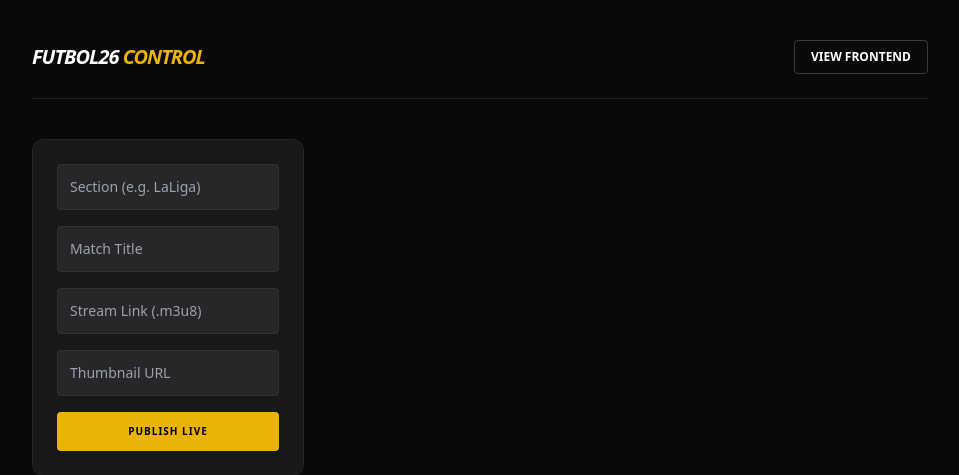
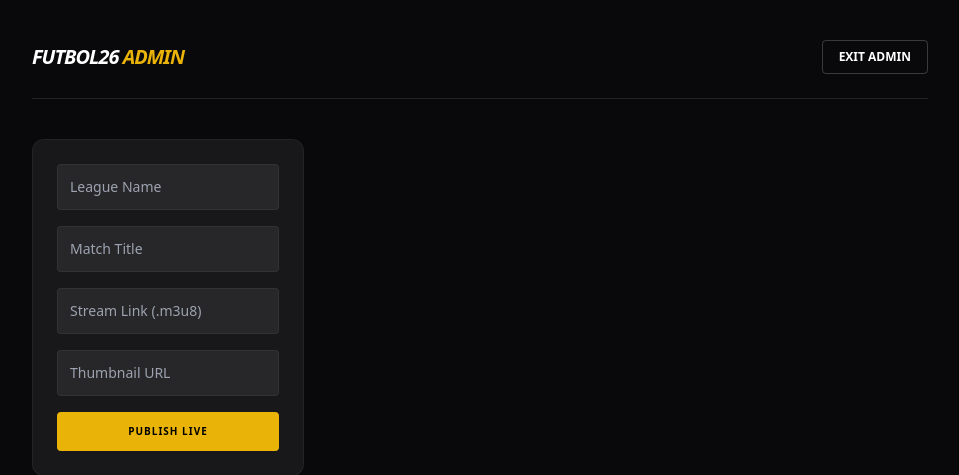
Before and after one commit to jxckplayxz/REDEEM, a Flask app: template templates/admin.html in a window 1280 px wide. Shown: the top 475 px of the page, without its empty margins (160-1119 px from the left). Run offline with Flask 3, Linux system fonts and the light colour scheme; the template is opened without the code that fills it, so the values that code supplies are empty; some libraries are stand-ins or nearby versions.

Commit message:
Update admin.html

```diff
--- a/templates/admin.html
+++ b/templates/admin.html
@@ -9,14 +9,14 @@
 </head>
 <body class="bg-zinc-950 text-white p-6 sm:p-10">
     <div class="max-w-4xl mx-auto">
-        <div class="flex justify-between items-center mb-10 border-b border-white/10 pb-6">
-            <h1 class="text-xl font-black italic tracking-tighter">FUTBOL26 <span class="text-yellow-500">CONTROL</span></h1>
-            <a href="/" class="text-xs font-bold border border-white/20 px-4 py-2 rounded">VIEW FRONTEND</a>
-        </div>
+        <header class="flex justify-between items-center mb-10 border-b border-white/10 pb-6">
+            <h1 class="text-xl font-black italic tracking-tighter">FUTBOL26 <span class="text-yellow-500">ADMIN</span></h1>
+            <a href="/" class="text-xs font-bold border border-white/20 px-4 py-2 rounded uppercase">Exit Admin</a>
+        </header>
 
         <div class="grid grid-cols-1 md:grid-cols-3 gap-10">
-            <form method="POST" class="md:col-span-1 space-y-4 bg-zinc-900 p-6 rounded-xl border border-white/5 h-fit">
-                <input type="text" name="section_name" placeholder="Section (e.g. LaLiga)" class="w-full bg-zinc-800 p-3 rounded text-sm outline-none border border-white/5 focus:border-yellow-500 transition" required>
+            <form action="/add_match" method="POST" class="md:col-span-1 space-y-4 bg-zinc-900 p-6 rounded-xl border border-white/5 h-fit">
+                <input type="text" name="section_name" placeholder="League Name" class="w-full bg-zinc-800 p-3 rounded text-sm outline-none border border-white/5 focus:border-yellow-500 transition" required>
                 <input type="text" name="title" placeholder="Match Title" class="w-full bg-zinc-800 p-3 rounded text-sm outline-none border border-white/5 focus:border-yellow-500 transition" required>
                 <input type="url" name="url" placeholder="Stream Link (.m3u8)" class="w-full bg-zinc-800 p-3 rounded text-sm outline-none border border-white/5 focus:border-yellow-500 transition" required>
                 <input type="url" name="thumb" placeholder="Thumbnail URL" class="w-full bg-zinc-800 p-3 rounded text-sm outline-none border border-white/5 focus:border-yellow-500 transition">
```
